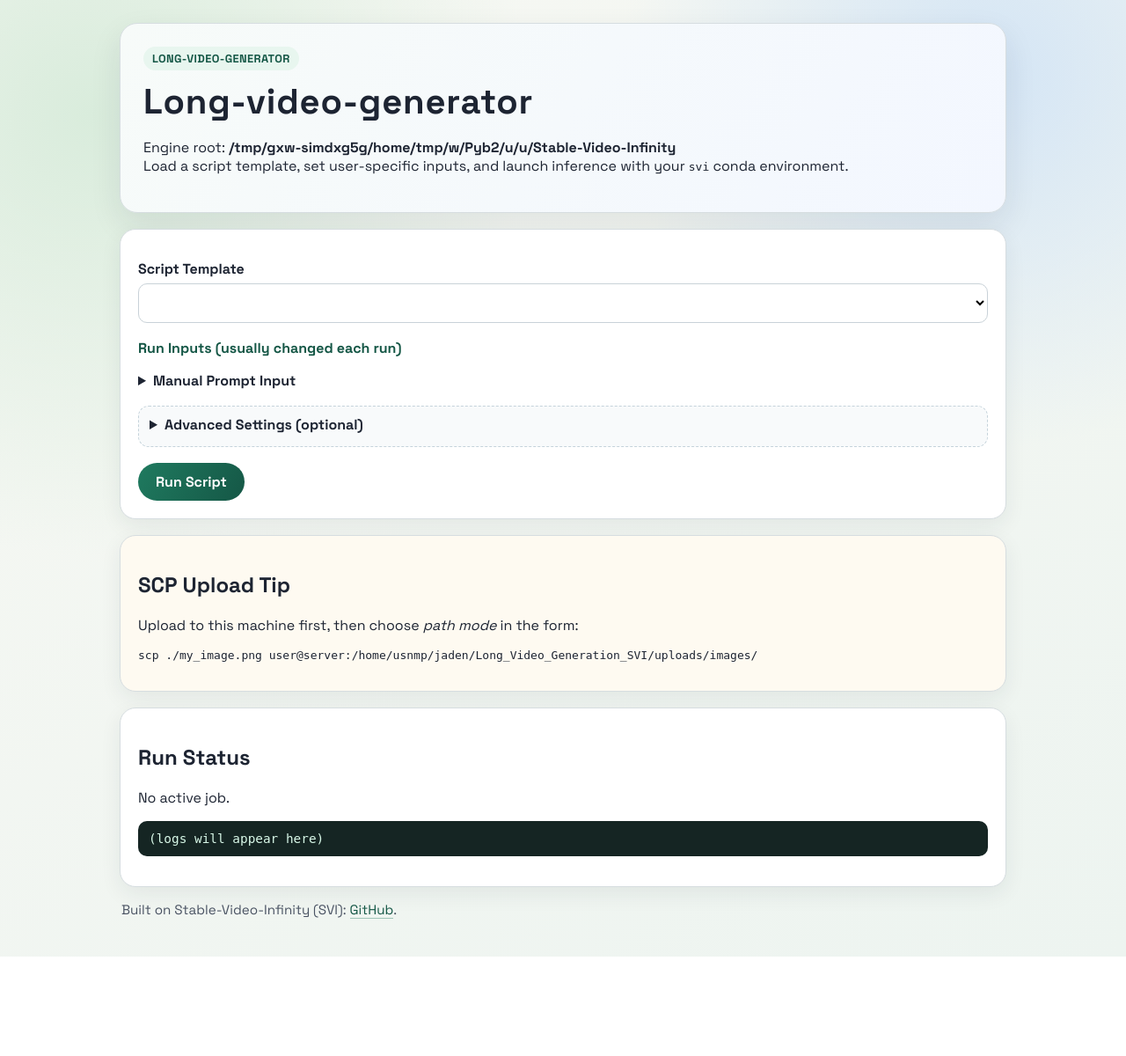
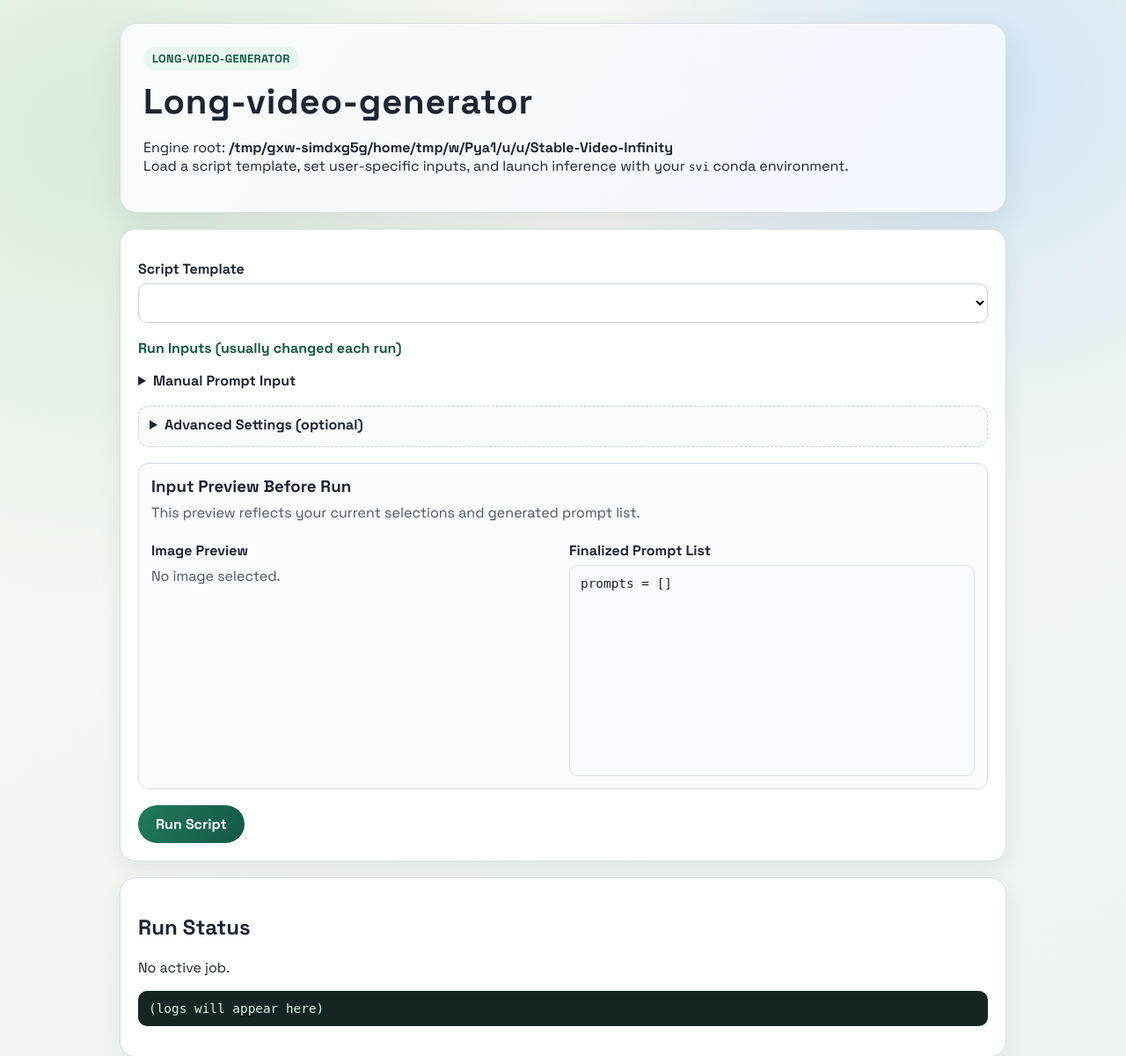
Before and after one commit to DoinJ/Long_Video_Generation_SVI, a Flask app: page / in a window 1280 px wide. Shown: the top 1200 px of the page at 88% size. Before the commit the page ends 1087 px from the top, so only its background shows below. Run offline with Flask 3, Linux system fonts and the light colour scheme; lists and menus that the app fills with data are empty.

Commit message:
Add server configuration handling and enhance input preview features

```diff
--- a/app.py
+++ b/app.py
@@ -1,5 +1,5 @@
+import ast
 import json
-import os
 import shlex
 import subprocess
 import threading
@@ -8,13 +8,14 @@ from dataclasses import dataclass
 from pathlib import Path
 from typing import Dict, List, Tuple
 
-from flask import Flask, jsonify, redirect, render_template, request, url_for
+from flask import Flask, abort, jsonify, redirect, render_template, request, send_file, url_for
 from werkzeug.utils import secure_filename
 
 APP_ROOT = Path(__file__).resolve().parent
 ENGINE_ROOT = (APP_ROOT / "../Stable-Video-Infinity").resolve()
 SCRIPT_DIR = ENGINE_ROOT / "scripts" / "test"
 UPLOAD_ROOT = APP_ROOT / "uploads"
+SERVER_CONFIG_PATH = APP_ROOT / "server_upload_config.local.json"
 
 FILE_ARGS = {"ref_image_path", "image_path", "prompt_path", "pose_path", "audio_path"}
 IMAGE_ARGS = {"ref_image_path", "image_path"}
@@ -34,6 +35,23 @@ class JobState:
 jobs: Dict[str, JobState] = {}
 
 
+def _load_server_upload_config() -> Dict[str, str]:
+    if not SERVER_CONFIG_PATH.exists():
+        return {}
+
+    try:
+        data = json.loads(SERVER_CONFIG_PATH.read_text(encoding="utf-8"))
+    except json.JSONDecodeError:
+        return {}
+
+    if not isinstance(data, dict):
+        return {}
+    return {k: str(v) for k, v in data.items()}
+
+
+SERVER_UPLOAD_CONFIG = _load_server_upload_config()
+
+
 def _ensure_dirs() -> None:
     (UPLOAD_ROOT / "images").mkdir(parents=True, exist_ok=True)
     (UPLOAD_ROOT / "prompts").mkdir(parents=True, exist_ok=True)
@@ -49,6 +67,61 @@ def _build_prompt_file_from_lines(lines_text: str) -> Tuple[bool, str, str]:
     prompt_literal = json.dumps(scenes, ensure_ascii=False, indent=2)
     prompt_file_text = f"prompts = {prompt_literal}\n"
     return True, "", prompt_file_text
+
+
+def _extract_prompt_scenes(prompt_text: str) -> List[str]:
+    try:
+        tree = ast.parse(prompt_text)
+        for node in tree.body:
+            if not isinstance(node, ast.Assign):
+                continue
+
+            if len(node.targets) != 1 or not isinstance(node.targets[0], ast.Name):
+                continue
+
+            if node.targets[0].id != "prompts":
+                continue
+
+            if not isinstance(node.value, (ast.List, ast.Tuple)):
+                continue
+
+            scenes: List[str] = []
+            for item in node.value.elts:
+                if isinstance(item, ast.Constant) and isinstance(item.value, str):
+                    scenes.append(item.value)
+            if scenes:
+                return scenes
+    except SyntaxError:
+        pass
+
+    return [line.strip() for line in prompt_text.splitlines() if line.strip()]
+
+
+def _resolve_input_path(raw_path: str) -> Path | None:
+    candidate = Path(raw_path)
+    possible: List[Path] = []
+
+    if candidate.is_absolute():
+        possible.append(candidate)
+    else:
+        possible.append((ENGINE_ROOT / candidate).resolve())
+        possible.append((SCRIPT_DIR / candidate).resolve())
+
+    allowed_roots = [ENGINE_ROOT.resolve(), UPLOAD_ROOT.resolve()]
+
+    for path in possible:
+        try:
+            resolved = path.resolve()
+        except FileNotFoundError:
+            continue
+
+        if not resolved.exists() or not resolved.is_file():
+            continue
+
+        if any(str(resolved).startswith(str(root)) for root in allowed_roots):
+            return resolved
+
+    return None
 
 
 def _flatten_shell_command(script_text: str) -> str:
@@ -212,7 +285,11 @@ def run_script():
             continue
 
         if key in FILE_ARGS:
-            mode = request.form.get(f"file_mode__{key}", "path")
+            mode = request.form.get(f"file_mode__{key}", "default")
+            if mode == "default":
+                final_args[key] = default_value
+                continue
+
             if key == PROMPT_ARG and mode == "manual":
                 manual_prompt_lines = request.form.get("manual_prompt", "")
                 ok, reason, prompt_file_content = _build_prompt_file_from_lines(manual_prompt_lines)
@@ -240,10 +317,7 @@ def run_script():
 
                 final_args[key] = _save_uploaded_file(uploaded, folder_name)
             else:
-                server_path = request.form.get(f"path__{key}", "").strip()
-                if not server_path:
-                    return f"Path is required for {key} in path mode.", 400
-                final_args[key] = server_path
+                return f"Unsupported mode '{mode}' for {key}.", 400
             continue
 
         field_value = request.form.get(f"param__{key}", "").strip()
@@ -277,6 +351,48 @@ def job_status(job_id: str):
     )
 
 
+@app.route("/api/default-image", methods=["GET"])
+def default_image_preview():
+    script_name = request.args.get("script", "")
+    arg_name = request.args.get("arg", "")
+
+    script_configs = _load_script_configs()
+    if script_name not in script_configs or arg_name not in IMAGE_ARGS:
+        abort(404)
+
+    value = script_configs[script_name]["args"].get(arg_name)
+    if not isinstance(value, str):
+        abort(404)
+
+    resolved = _resolve_input_path(value)
+    if resolved is None:
+        abort(404)
+
+    return send_file(str(resolved))
+
+
+@app.route("/api/default-prompt-scenes", methods=["GET"])
+def default_prompt_scenes():
+    script_name = request.args.get("script", "")
+    arg_name = request.args.get("arg", "")
+
+    script_configs = _load_script_configs()
+    if script_name not in script_configs or arg_name != PROMPT_ARG:
+        return jsonify({"scenes": []})
+
+    value = script_configs[script_name]["args"].get(arg_name)
+    if not isinstance(value, str):
+        return jsonify({"scenes": []})
+
+    resolved = _resolve_input_path(value)
+    if resolved is None:
+        return jsonify({"scenes": []})
+
+    prompt_text = resolved.read_text(encoding="utf-8")
+    scenes = _extract_prompt_scenes(prompt_text)
+    return jsonify({"scenes": scenes})
+
+
 if __name__ == "__main__":
     _ensure_dirs()
     app.run(host="0.0.0.0", port=7861, debug=True)
--- /dev/null
+++ b/server_upload_config.example.json
@@ -0,0 +1,6 @@
+{
+  "ssh_user": "your-user",
+  "ssh_host": "your-server",
+  "ssh_password": "set-on-server-only",
+  "default_target_dir": "/home/usnmp/jaden/Stable-Video-Infinity/data/toy_test/dance/"
+}
--- a/static/app.js
+++ b/static/app.js
@@ -2,6 +2,9 @@ const scriptSelect = document.getElementById("scriptSelect");
 const primaryFields = document.getElementById("primaryFields");
 const advancedFields = document.getElementById("advancedFields");
 const promptHelp = document.getElementById("promptHelp");
+const previewImage = document.getElementById("previewImage");
+const previewImageHint = document.getElementById("previewImageHint");
+const previewPrompts = document.getElementById("previewPrompts");
 
 const logPanel = document.getElementById("logPanel");
 const runStatus = document.getElementById("runStatus");
@@ -36,7 +39,7 @@ function createTextInput(name, value, placeholder = "") {
   return input;
 }
 
-function createPathUploadField(key, defaultValue) {
+function createFileSourceField(key, defaultValue, allowManualPrompt) {
   const wrap = document.createElement("div");
   wrap.className = "field file-field";
 
@@ -48,28 +51,26 @@ function createPathUploadField(key, defaultValue) {
   mode.name = `file_mode__${key}`;
   mode.dataset.key = key;
 
-  const pathOpt = document.createElement("option");
-  pathOpt.value = "path";
-  pathOpt.textContent = "Use server path (supports SCP files)";
-  mode.appendChild(pathOpt);
+  const defaultOpt = document.createElement("option");
+  defaultOpt.value = "default";
+  defaultOpt.textContent = "Use script default";
+  mode.appendChild(defaultOpt);
 
   const uploadOpt = document.createElement("option");
   uploadOpt.value = "upload";
   uploadOpt.textContent = "Upload via browser";
   mode.appendChild(uploadOpt);
 
-  if (key === "prompt_path") {
+  if (allowManualPrompt) {
     const manualOpt = document.createElement("option");
     manualOpt.value = "manual";
-    manualOpt.textContent = "Manual prompt text";
+    manualOpt.textContent = "Manual scenes (one line per scene)";
     mode.appendChild(manualOpt);
   }
 
-  const pathInput = document.createElement("input");
-  pathInput.type = "text";
-  pathInput.name = `path__${key}`;
-  pathInput.value = defaultValue || "";
-  pathInput.placeholder = "/path/to/file";
+  const defaultPath = document.createElement("div");
+  defaultPath.className = "default-path";
+  defaultPath.textContent = `Default: ${defaultValue || "(none)"}`;
 
   const uploadInput = document.createElement("input");
   uploadInput.type = "file";
@@ -83,16 +84,16 @@ function createPathUploadField(key, defaultValue) {
   manualPrompt.style.display = "none";
 
   mode.addEventListener("change", () => {
-    if (mode.value === "path") {
-      pathInput.style.display = "block";
+    if (mode.value === "default") {
+      defaultPath.style.display = "block";
       uploadInput.style.display = "none";
       manualPrompt.style.display = "none";
     } else if (mode.value === "upload") {
-      pathInput.style.display = "none";
+      defaultPath.style.display = "none";
       uploadInput.style.display = "block";
       manualPrompt.style.display = "none";
     } else {
-      pathInput.style.display = "none";
+      defaultPath.style.display = "none";
       uploadInput.style.display = "none";
       manualPrompt.style.display = "block";
     }
@@ -100,10 +101,176 @@ function createPathUploadField(key, defaultValue) {
 
   wrap.appendChild(label);
   wrap.appendChild(mode);
-  wrap.appendChild(pathInput);
+  wrap.appendChild(defaultPath);
   wrap.appendChild(uploadInput);
-  wrap.appendChild(manualPrompt);
+  if (allowManualPrompt) {
+    wrap.appendChild(manualPrompt);
+  }
   return wrap;
+}
+
+function getField(name) {
+  return document.querySelector(`[name="${name}"]`);
+}
+
+function clearImagePreview(message) {
+  previewImage.removeAttribute("src");
+  previewImage.style.display = "none";
+  previewImageHint.textContent = message;
+}
+
+function showImagePreview(src, hint) {
+  previewImage.src = src;
+  previewImage.style.display = "block";
+  previewImageHint.textContent = hint;
+}
+
+function renderPromptList(scenes) {
+  if (!Array.isArray(scenes) || scenes.length === 0) {
+    previewPrompts.textContent = "No prompt scenes yet.";
+    return;
+  }
+
+  const readable = scenes
+    .map((scene, index) => `Scene ${index + 1}: ${scene}`)
+    .join("\n\n");
+  previewPrompts.textContent = readable;
+}
+
+function parseScenesFromPromptText(promptText) {
+  const quoted = [];
+  const regex = /["']([^"'\\]*(?:\\.[^"'\\]*)*)["']/g;
+  let match = regex.exec(promptText);
+  while (match) {
+    quoted.push(match[1].replace(/\\n/g, "\n"));
+    match = regex.exec(promptText);
+  }
+
+  if (quoted.length > 0) {
+    return quoted;
+  }
+
+  return promptText
+    .split("\n")
+    .map((line) => line.trim())
+    .filter((line) => line.length > 0);
+}
+
+async function refreshImagePreview(scriptName, imageArg) {
+  if (!imageArg) {
+    clearImagePreview("No image argument in this template.");
+    return;
+  }
+
+  const mode = getField(`file_mode__${imageArg}`);
+  if (!mode) {
+    clearImagePreview("No image selected.");
+    return;
+  }
+
+  if (mode.value === "default") {
+    const url = `/api/default-image?script=${encodeURIComponent(scriptName)}&arg=${encodeURIComponent(imageArg)}&t=${Date.now()}`;
+    showImagePreview(url, "Using script default image.");
+    return;
+  }
+
+  if (mode.value === "upload") {
+    const upload = getField(`upload__${imageArg}`);
+    if (!upload || !upload.files || upload.files.length === 0) {
+      clearImagePreview("Upload an image to preview.");
+      return;
+    }
+
+    const file = upload.files[0];
+    const dataUrl = await new Promise((resolve) => {
+      const reader = new FileReader();
+      reader.onload = () => resolve(reader.result);
+      reader.readAsDataURL(file);
+    });
+    showImagePreview(dataUrl, `Using uploaded image: ${file.name}`);
+    return;
+  }
+
+  clearImagePreview("No image selected.");
+}
+
+async function refreshPromptPreview(scriptName, promptArg) {
+  if (!promptArg) {
+    renderPromptList([]);
+    return;
+  }
+
+  const mode = getField(`file_mode__${promptArg}`);
+  if (!mode) {
+    renderPromptList([]);
+    return;
+  }
+
+  if (mode.value === "default") {
+    const response = await fetch(
+      `/api/default-prompt-scenes?script=${encodeURIComponent(scriptName)}&arg=${encodeURIComponent(promptArg)}`
+    );
+    if (!response.ok) {
+      renderPromptList([]);
+      return;
+    }
+    const data = await response.json();
+    renderPromptList(Array.isArray(data.scenes) ? data.scenes : []);
+    return;
+  }
+
+  if (mode.value === "upload") {
+    const upload = getField(`upload__${promptArg}`);
+    if (!upload || !upload.files || upload.files.length === 0) {
+      renderPromptList([]);
+      return;
+    }
+    const promptText = await upload.files[0].text();
+    renderPromptList(parseScenesFromPromptText(promptText));
+    return;
+  }
+
+  const manualPrompt = getField("manual_prompt");
+  const scenes = manualPrompt
+    ? manualPrompt.value
+        .split("\n")
+        .map((line) => line.trim())
+        .filter((line) => line.length > 0)
+    : [];
+  renderPromptList(scenes);
+}
+
+function bindPreviewHandlers(scriptName, imageArg, promptArg) {
+  const modeKeys = [];
+  if (imageArg) {
+    modeKeys.push(`file_mode__${imageArg}`);
+    modeKeys.push(`upload__${imageArg}`);
+  }
+  if (promptArg) {
+    modeKeys.push(`file_mode__${promptArg}`);
+    modeKeys.push(`upload__${promptArg}`);
+    modeKeys.push("manual_prompt");
+  }
+
+  for (const key of modeKeys) {
+    const field = getField(key);
+    if (!field) {
+      continue;
+    }
+
+    const eventName = key.startsWith("upload__") ? "change" : "input";
+    field.addEventListener(eventName, () => {
+      refreshImagePreview(scriptName, imageArg);
+      refreshPromptPreview(scriptName, promptArg);
+    });
+
+    if (eventName !== "change") {
+      field.addEventListener("change", () => {
+        refreshImagePreview(scriptName, imageArg);
+        refreshPromptPreview(scriptName, promptArg);
+      });
+    }
+  }
 }
 
 function getImageArg(config) {
@@ -148,12 +315,12 @@ function renderFields(scriptName) {
 
   const imageArg = getImageArg(config);
   if (imageArg) {
-    primaryFields.appendChild(createPathUploadField(imageArg, config.args[imageArg]));
+    primaryFields.appendChild(createFileSourceField(imageArg, config.args[imageArg], false));
   }
 
   const promptArg = getPromptArg(config);
   if (promptArg) {
-    primaryFields.appendChild(createPathUploadField(promptArg, config.args[promptArg]));
+    primaryFields.appendChild(createFileSourceField(promptArg, config.args[promptArg], true));
     promptHelp.style.display = "block";
   } else {
     promptHelp.style.display = "none";
@@ -174,7 +341,8 @@ function renderFields(scriptName) {
     }
 
     if (["ref_image_path", "image_path", "prompt_path", "pose_path", "audio_path"].includes(key)) {
-      advancedFields.appendChild(createPathUploadField(key, typeof value === "string" ? value : ""));
+      const allowManualPrompt = key === "prompt_path";
+      advancedFields.appendChild(createFileSourceField(key, typeof value === "string" ? value : "", allowManualPrompt));
       continue;
     }
 
@@ -189,6 +357,10 @@ function renderFields(scriptName) {
 
     advancedFields.appendChild(createLabeledInput(key, createTextInput(`param__${key}`, value)));
   }
+
+  bindPreviewHandlers(scriptName, imageArg, promptArg);
+  refreshImagePreview(scriptName, imageArg);
+  refreshPromptPreview(scriptName, promptArg);
 }
 
 function initScriptSelect() {
--- a/static/styles.css
+++ b/static/styles.css
@@ -147,6 +147,61 @@ textarea {
   color: var(--ink-soft);
 }
 
+.default-path {
+  border: 1px solid #d8e0e5;
+  border-radius: 10px;
+  background: #f5f9fb;
+  color: #324355;
+  padding: 10px 12px;
+  font-size: 0.95rem;
+}
+
+.preview {
+  margin-top: 18px;
+  padding: 14px;
+  border-radius: 12px;
+  border: 1px solid #d4dde2;
+  background: #fbfcff;
+}
+
+.preview h3 {
+  margin: 0;
+}
+
+.preview-grid {
+  display: grid;
+  grid-template-columns: repeat(2, minmax(0, 1fr));
+  gap: 14px;
+  margin-top: 8px;
+}
+
+.preview-image {
+  width: 100%;
+  max-height: 320px;
+  object-fit: contain;
+  border-radius: 10px;
+  border: 1px solid #d5e0e9;
+  background: #f4f8fb;
+  display: none;
+}
+
+.preview-hint {
+  margin: 8px 0 0;
+  color: var(--ink-soft);
+}
+
+.preview-prompts {
+  min-height: 240px;
+  max-height: 320px;
+  overflow-y: auto;
+  margin: 0;
+  padding: 12px;
+  border-radius: 10px;
+  border: 1px solid #d5e0e9;
+  background: #f8fbff;
+  font-size: 0.9rem;
+}
+
 .run-btn {
   margin-top: 18px;
   border: 0;
@@ -219,4 +274,8 @@ pre {
     border-radius: 12px;
     padding: 14px;
   }
+
+  .preview-grid {
+    grid-template-columns: 1fr;
+  }
 }
--- a/templates/index.html
+++ b/templates/index.html
@@ -40,14 +40,25 @@
           <div id="advancedFields"></div>
         </details>
 
+        <section class="preview" id="inputPreview">
+          <h3>Input Preview Before Run</h3>
+          <p class="advanced-note">This preview reflects your current selections and generated prompt list.</p>
+
+          <div class="preview-grid">
+            <div>
+              <p class="label">Image Preview</p>
+              <img id="previewImage" class="preview-image" alt="Selected input preview">
+              <p id="previewImageHint" class="preview-hint">No image selected.</p>
+            </div>
+            <div>
+              <p class="label">Finalized Prompt List</p>
+              <pre id="previewPrompts" class="preview-prompts">prompts = []</pre>
+            </div>
+          </div>
+        </section>
+
         <button type="submit" class="run-btn">Run Script</button>
       </form>
-    </section>
-
-    <section class="panel panel-secondary">
-      <h2>SCP Upload Tip</h2>
-      <p>Upload to this machine first, then choose <em>path mode</em> in the form:</p>
-      <pre>scp ./my_image.png user@server:/home/usnmp/jaden/Long_Video_Generation_SVI/uploads/images/</pre>
     </section>
 
     <section class="panel panel-log" id="logPanel" data-job-id="{{ selected_job }}">
```
Also changed, not shown: README.md, 1 other file.
